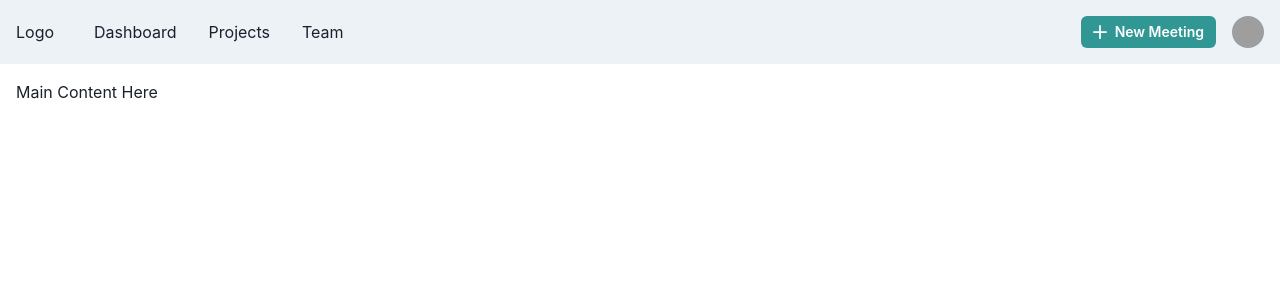
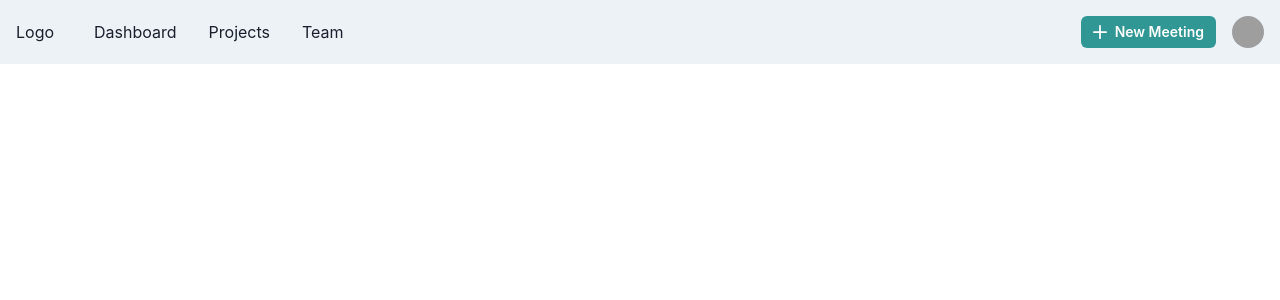
Before and after one commit to The-Dugtrio-CS4800/Scheduley, a Next.js app: page / in a window 1280 px wide. Shown: the top 300 px of the page. Built offline with nearby package versions, Linux system fonts and the light colour scheme; grey boxes are pictures that could not be loaded.

Commit message:
add react to ts config and refactor component to be contained in parent element

```diff
--- a/components/navbar.tsx
+++ b/components/navbar.tsx
@@ -112,8 +112,6 @@ export default function WithAction() {
                     </Box>
                 ) : null}
             </Box>
-
-            <Box p={4}>Main Content Here</Box>
         </>
     )
 }
--- a/pages/index.tsx
+++ b/pages/index.tsx
@@ -4,13 +4,13 @@ import Navbar from "../components/navbar";
 
 export default function Home(): JSX.Element {
     return (
-            <div >
-                <Head>
-                    <title>Scheduley</title>
-                    <link rel="icon" href="/favicon.ico"/>
-                </Head>
+        <>
+            <Head>
+                <title>Scheduley</title>
+                <link rel="icon" href="/favicon.ico"/>
+            </Head>
 
-                <Navbar/>
-            </div>
+            <Navbar/>
+        </>
     );
 }
--- a/tsconfig.json
+++ b/tsconfig.json
@@ -16,7 +16,10 @@
     "incremental": true,
     "moduleResolution": "node",
     "resolveJsonModule": true,
-    "isolatedModules": true
+    "isolatedModules": true,
+    "paths": {
+      "react": [ "./node_modules/@types/react" ]
+    }
   },
   "exclude": [
     "node_modules"
```
